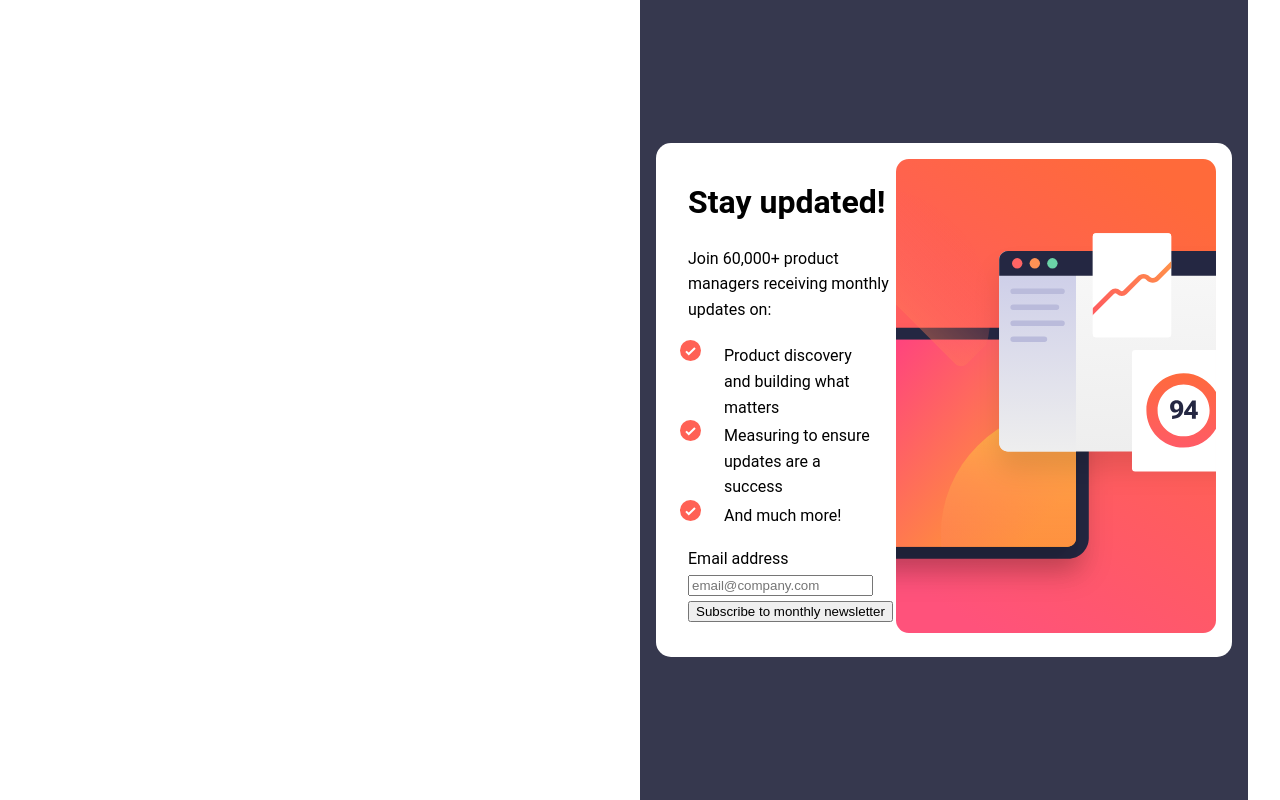
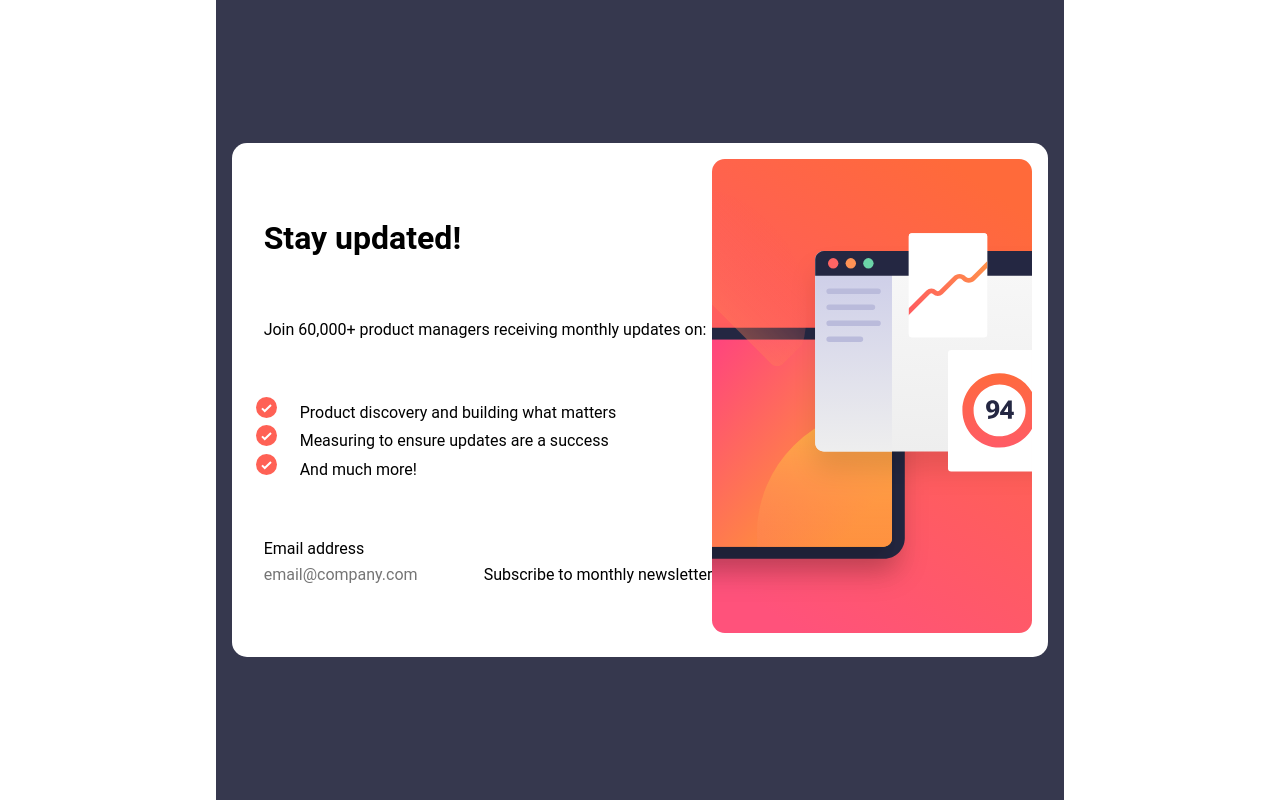
Before and after one commit to inigopanos/newsletter-project, a Vue app in the folder newsletter-project/: page / in a window 1280 px wide. Built offline with nearby package versions, Linux system fonts and the light colour scheme.

Commit message:
Added vuetify

```diff
--- a/newsletter-project/package.json
+++ b/newsletter-project/package.json
@@ -13,7 +13,8 @@
     "format": "prettier --write src/"
   },
   "dependencies": {
-    "vue": "^3.4.15"
+    "vue": "^3.4.15",
+    "vuetify": "^3.5.3"
   },
   "devDependencies": {
     "@rushstack/eslint-patch": "^1.3.3",
--- a/newsletter-project/src/App.vue
+++ b/newsletter-project/src/App.vue
@@ -3,7 +3,6 @@ import Newsletter from './components/newsletter-component/Newsletter.vue'
 </script>
 
 <template>
-  <header></header>
   <Newsletter />
 </template>
 
--- a/newsletter-project/src/assets/main.css
+++ b/newsletter-project/src/assets/main.css
@@ -28,8 +28,8 @@ a,
   }
 
   #app {
-    display: grid;
-    grid-template-columns: 1fr 1fr;
+    /* display: grid;
+    grid-template-columns: 1fr 1fr; */
     padding: 0 2rem;
   }
 }
--- a/newsletter-project/src/main.ts
+++ b/newsletter-project/src/main.ts
@@ -2,4 +2,15 @@ import { createApp } from 'vue'
 import './assets/main.css'
 import App from './App.vue'
 
-createApp(App).mount('#app')
+// Vuetify
+import 'vuetify/styles'
+import { createVuetify } from 'vuetify'
+import * as components from 'vuetify/components'
+import * as directives from 'vuetify/directives'
+
+const vuetify = createVuetify({
+  components,
+  directives,
+})
+
+createApp(App).use(vuetify).mount('#app')
```
Also changed, not shown: 1 other file (tests, documents, lock files or other folders).
